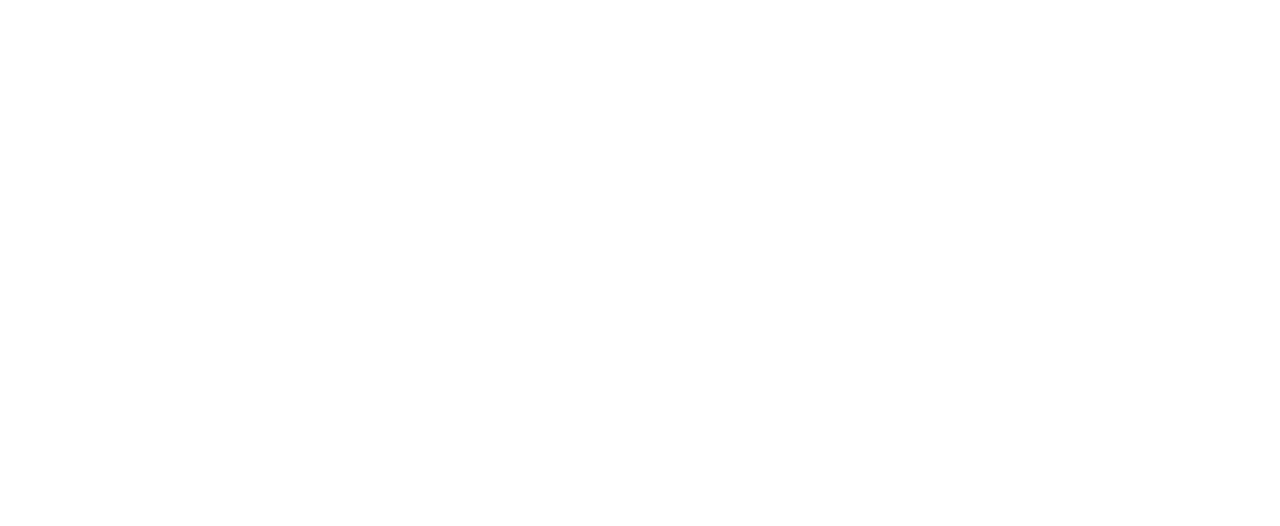
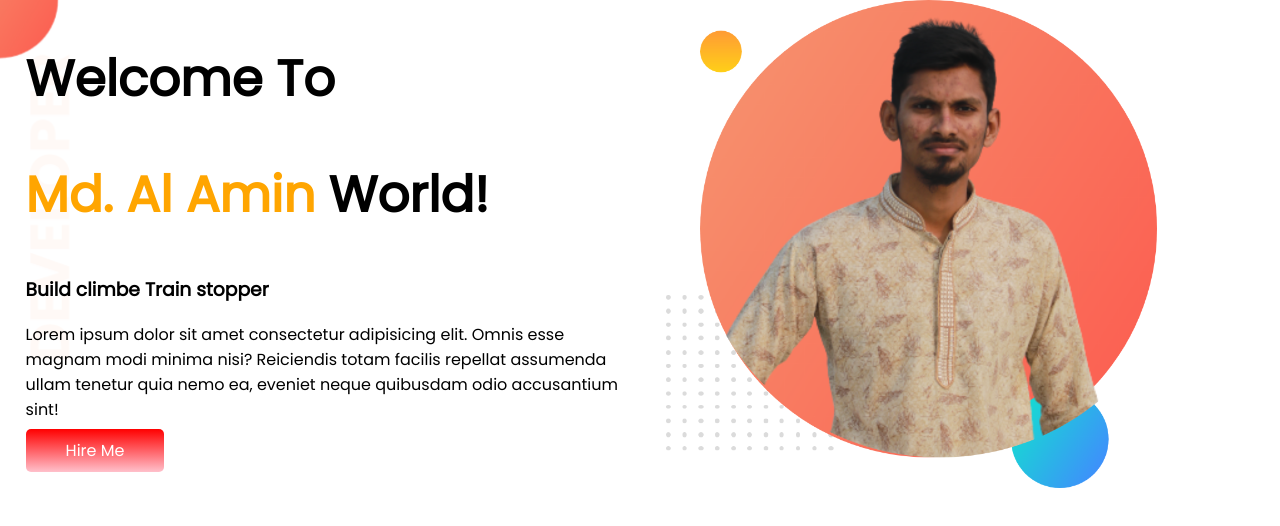
Before and after one commit to mohammad-al-amin-islam/developer-portfolio, a plain HTML site: page index.html in a window 1280 px wide. Drawn offline with Linux system fonts and the light colour scheme.

Commit message:
top banner added

```diff
--- a/index.html
+++ b/index.html
@@ -1,13 +1,36 @@
 <!DOCTYPE html>
 <html lang="en">
+
 <head>
     <meta charset="UTF-8">
     <meta http-equiv="X-UA-Compatible" content="IE=edge">
     <meta name="viewport" content="width=device-width, initial-scale=1.0">
     <title>My Protfolio</title>
+    <link rel="preconnect" href="https://fonts.googleapis.com">
+    <link rel="preconnect" href="https://fonts.gstatic.com" crossorigin>
+    <link href="https://fonts.googleapis.com/css2?family=Poppins&display=swap" rel="stylesheet">
     <link rel="stylesheet" href="style.css">
 </head>
+
 <body>
+    <section class="top-banner">
+        <div class="half-width">
+            <h1>Welcome To</h1>
+            <h1><span class="orange-color">Md. Al Amin</span> World!</h1>
+            <h3>Build climbe Train stopper</h3>
+            <p>Lorem ipsum dolor sit amet consectetur adipisicing elit. Omnis esse magnam modi minima nisi? Reiciendis
+                totam
+                facilis repellat assumenda ullam tenetur quia nemo ea, eveniet neque quibusdam odio accusantium sint!
+            </p>
+            <a target="_blank" class="link-button" href="https://www.linkedin.com/feed/">Hire Me</a>
+        </div>
 
+        <div class="half-width">
+            <img src="images/alamin-bg.png" alt="my pic">
+
+        </div>
+
+    </section>
 </body>
+
 </html>
--- a/style.css
+++ b/style.css
@@ -0,0 +1,35 @@
+body{
+    font-family: 'Poppins', sans-serif;
+    margin: 0;
+    padding: 0;
+}
+h1{
+    font-size: 50px;
+}
+.orange-color{
+    color: orange;
+
+}
+section{
+    display: flex;
+}
+.half-width{
+    width: 50%;
+    padding-left: 2%;
+}
+.half-width img{
+    width: 80%;
+}
+.link-button{
+    text-decoration: none;
+    background-image: linear-gradient(red,pink);
+    font-size: 700;
+    padding: 10px 40px;
+    border-radius: 5px;
+    color: white;
+}
+.top-banner{
+    background-image: url(images/top-banner.png);
+    background-repeat: no-repeat;
+
+}
```
Also changed, not shown: images/alamin-bg.png (added), images/dream-bg.png (added), images/exp-bg.png (added), images/jhankar.png (added), images/jhankar2.png (added), images/my-bg.png (added), images/my-bg2.png (added), images/top-banner.png (added), 8 other files.
